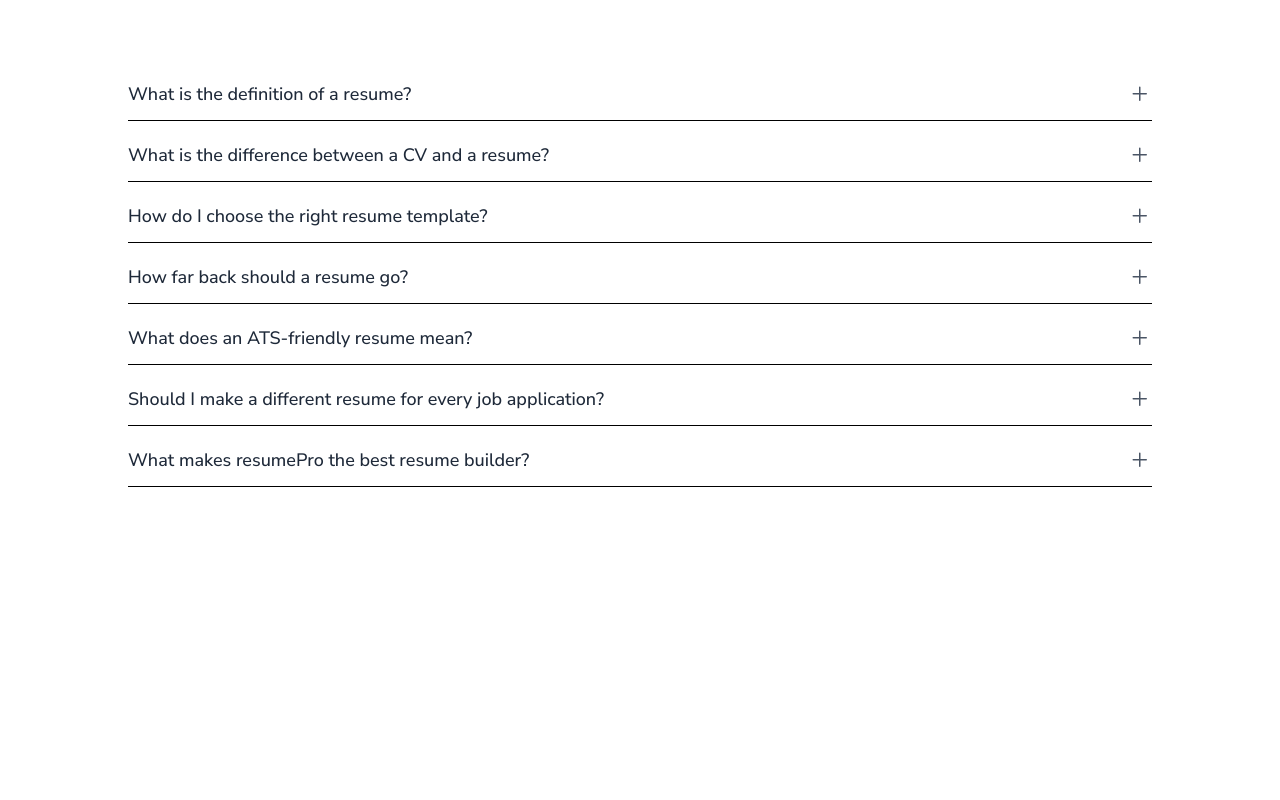
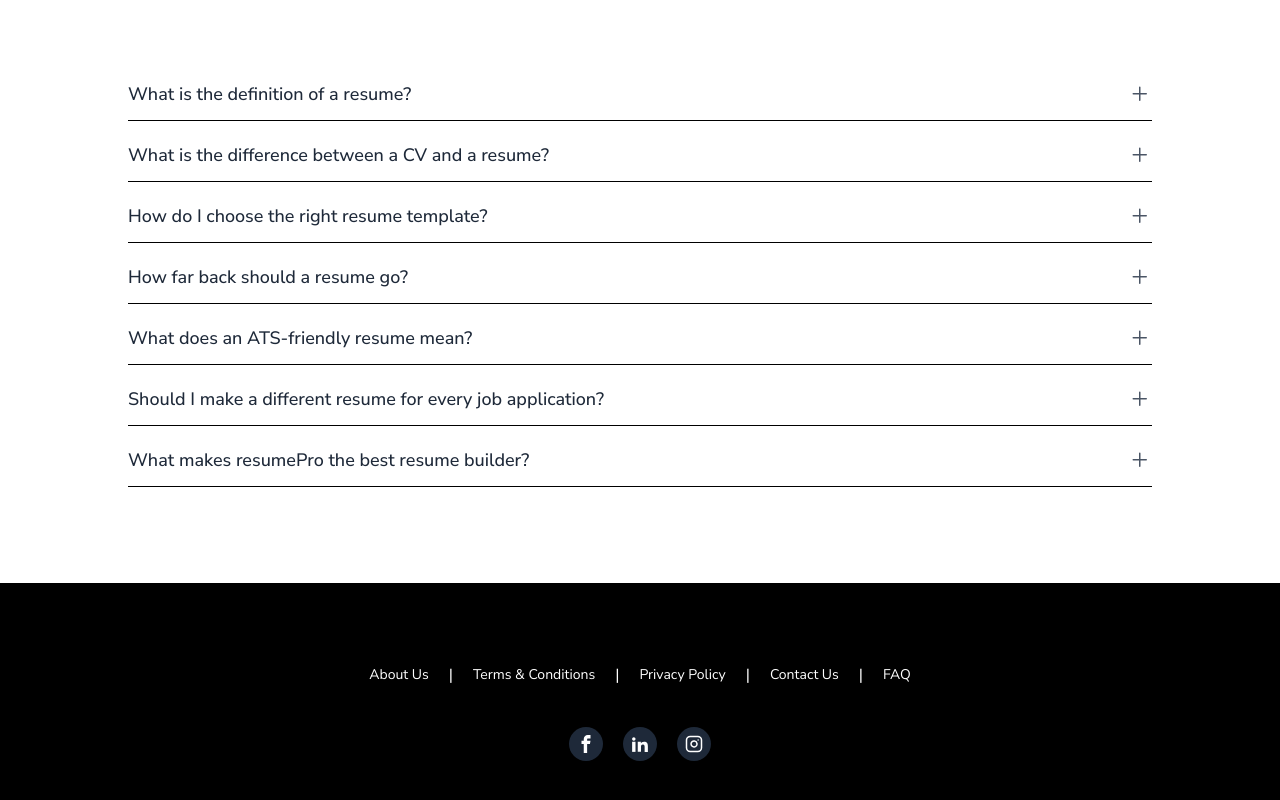
Before and after one commit to chaudhary64/resumePro, a React (Vite) app: page / in a window 1280 px wide. Shown: the part 2564-3364 px from the top of the page. Before the commit the page ends 3147 px from the top, so only its background shows below. Built offline with nearby package versions, Linux system fonts and the light colour scheme.

Commit message:
feat: add Footer component to Home page with navigation links and social media icons

```diff
--- /dev/null
+++ b/src/Components/Footer.jsx
@@ -0,0 +1,55 @@
+import React from "react";
+import { ImFacebook } from "react-icons/im";
+import { ImLinkedin2 } from "react-icons/im";
+import { LuInstagram } from "react-icons/lu";
+
+const Footer = () => {
+  const links = [
+    {
+      id: 1,
+      title: "About Us",
+    },
+    {
+      id: 2,
+      title: "Terms & Conditions",
+    },
+    {
+      id: 3,
+      title: "Privacy Policy",
+    },
+    {
+      id: 4,
+      title: "Contact Us",
+    },
+    {
+      id: 5,
+      title: "FAQ",
+    },
+  ];
+
+  return (
+    <footer className="bg-black py-20">
+      <div className="flex justify-center items-center gap-5">
+        {links.map((link, index) => (
+          <>
+            <a href="#" className="text-white text-sm">
+              {link.title}
+            </a>
+            {index < links.length - 1 && (
+              <span className="text-white"> | </span>
+            )}
+          </>
+        ))}
+      </div>
+      <div className="text-white text-lg flex justify-center items-center gap-5 mt-10">
+        {[ImFacebook, ImLinkedin2, LuInstagram].map((Icon, index) => (
+          <div key={index} className="rounded-full p-2 text-lg bg-gray-800">
+            <Icon />
+          </div>
+        ))}
+      </div>
+    </footer>
+  );
+};
+
+export default Footer;
--- a/src/Pages/Home.jsx
+++ b/src/Pages/Home.jsx
@@ -1,6 +1,7 @@
 import React from "react";
 import Swipper from "../Components/Swipper";
 import ExpandableText from "../Components/ExpandableText";
+import Footer from "../Components/Footer";
 
 const Home = () => {
   const swippeCards = [
@@ -177,7 +178,7 @@ const Home = () => {
           </button>
         </div>
       </section>
-      <div className="my-24">
+      <section className="my-24">
         <p className="text-4xl text-center">Frequenly Asked Questions</p>
         <div className="mt-20">
           {faqs.map((faq) => (
@@ -188,7 +189,8 @@ const Home = () => {
             />
           ))}
         </div>
-      </div>
+      </section>
+      <Footer />
     </main>
   );
 };
```
